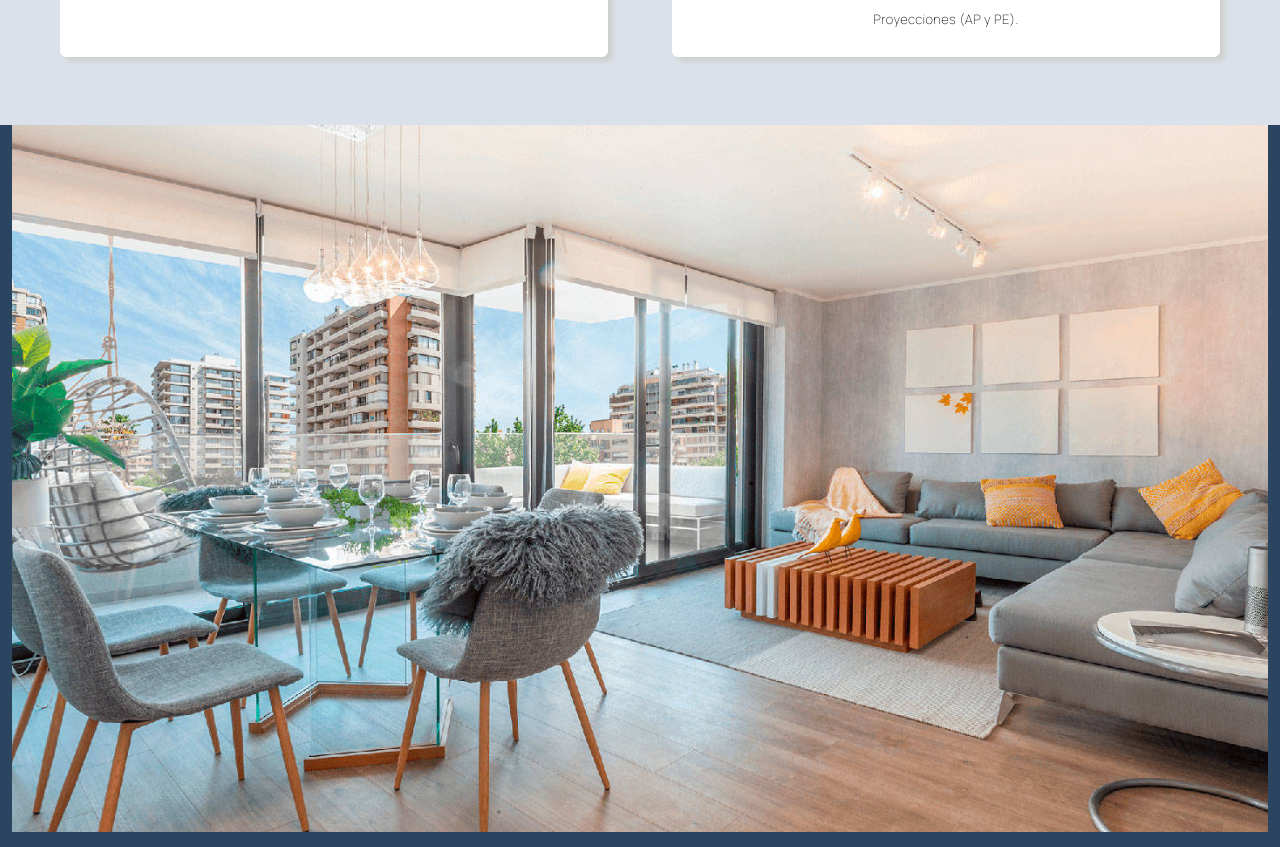
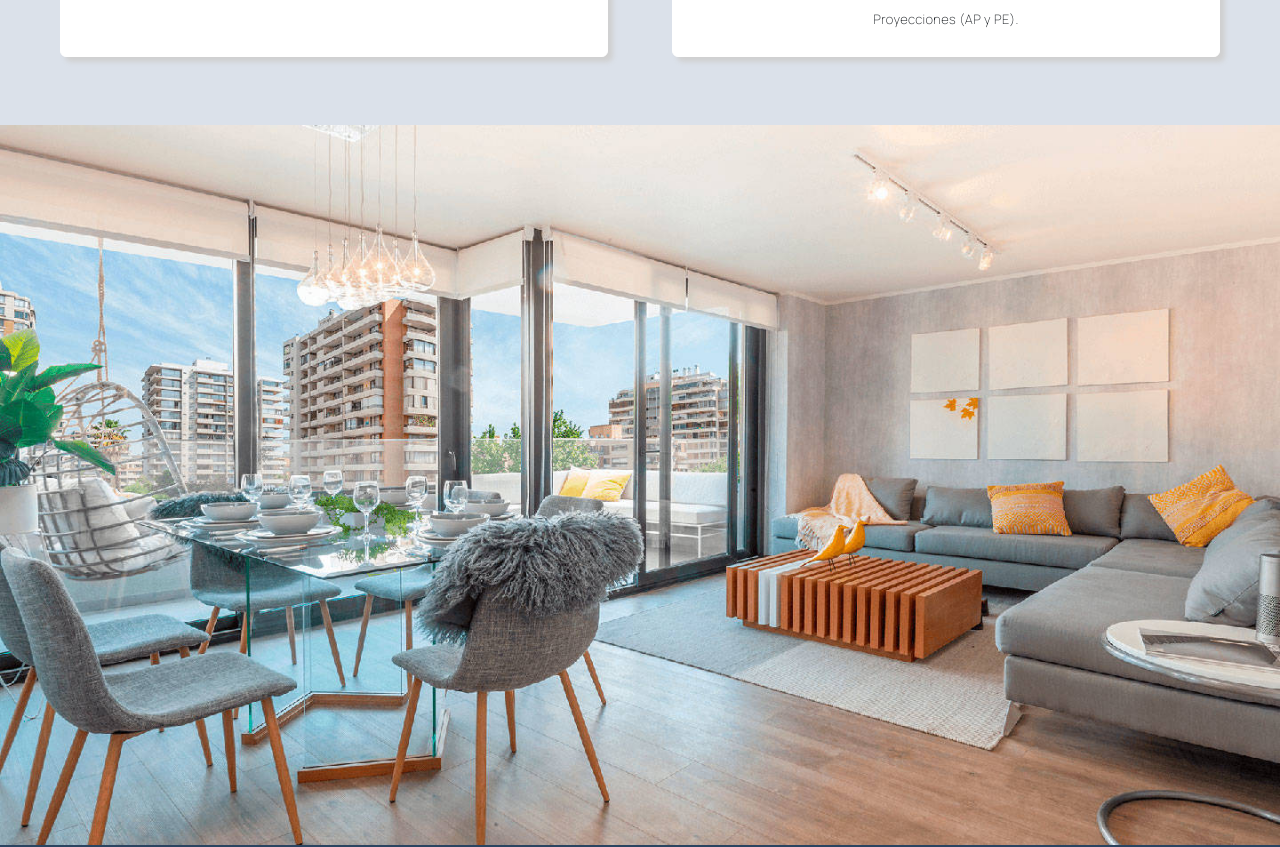
Before and after one commit to Marce3200/GMI, a React (Create React App) app: page / in a window 1280 px wide. Shown: the part 1740-2587 px from the top of the page. Built offline with nearby package versions, Linux system fonts and the light colour scheme.

Commit message:
arreglo padding imagen fluid

```diff
--- a/src/componentes/Header/header.css
+++ b/src/componentes/Header/header.css
@@ -3,7 +3,6 @@
   height: 80vh;
   background-size: cover;
   max-width: 100%;
-
   margin: 0;
 }
 
--- a/src/componentes/QuienesSomos/QuienesSomos.js
+++ b/src/componentes/QuienesSomos/QuienesSomos.js
@@ -8,7 +8,7 @@ import propiedad from "../img/propiedad.jpg"
 
 const QuienesSomos = () => {
   return (
-    <Container fluid className="seccion-quienes">
+    <Container fluid className="seccion-quienes p-0">
       <center>
         <Row className="row-quienes">
           <Col>
@@ -39,7 +39,7 @@ const QuienesSomos = () => {
       <center>
         <Row className="valores">
           <Col sm={12} md={4}>
-            <Card className="card-mision mt-3">
+            <Card className="card-mision mt-3" style={{height:"90%"}}>
               {/* <Card.Img className="foto-menu" variant="top" src={SUSHI1} /> */}
               <Card.Body>
               <i className="fa-regular fa-heart"></i>
@@ -54,7 +54,7 @@ const QuienesSomos = () => {
             </Card>
           </Col>
           <Col sm={12} md={4}>
-            <Card className="card-mision mt-3">
+            <Card className="card-mision mt-3" style={{height:"90%"}}>
               {/* <Card.Img className="foto-menu" variant="top" src={sushi2} /> */}
               <Card.Body>
               <i className="fa-regular fa-eye"></i>
@@ -69,7 +69,7 @@ const QuienesSomos = () => {
             </Card>
           </Col>
           <Col sm={12} md={4}>
-            <Card className="card-mision mt-3">
+            <Card className="card-mision mt-3" style={{height:"90%"}}>
               {/* <Card.Img className="foto-menu" variant="top" src={sushi6} /> */}
               <Card.Body>
               <i className="fa-regular fa-handshake"></i>
--- a/src/componentes/QuienesSomos/quienessomos.css
+++ b/src/componentes/QuienesSomos/quienessomos.css
@@ -45,8 +45,3 @@
   .valores{
     padding: 30px;
   }
-
-
-  .row-quienes{
-    padding: 0 !important;
-  }
--- a/src/componentes/Servicios/Servicios.js
+++ b/src/componentes/Servicios/Servicios.js
@@ -13,7 +13,7 @@ const Servicios = () => {
         <p className="titulo-seccion">Nuestros Servicios</p>
 
         <Col sm={12} md={6}>
-          <Card className="card-servicio" style={{height:"90%"}}>
+          <Card className="card-servicio" style={{height:"95%"}}>
             {/* <Card.Img className="foto-menu" variant="top" src={SUSHI1} /> */}
             <ListGroup variant="flush">
               <i className="fa-solid fa-sign-hanging fs-3 mt-3"></i>
@@ -48,7 +48,7 @@ const Servicios = () => {
           </Card>
         </Col>
         <Col sm={12} md={6}>
-          <Card className="card-servicio" style={{height:"90%"}}>
+          <Card className="card-servicio" style={{height:"95%"}}>
             {/* <Card.Img className="foto-menu" variant="top" src={sushi2} /> */}
             <ListGroup variant="flush">
               <i className="fa-solid fa-house-circle-check fs-3 mt-3"></i>
--- a/src/componentes/Servicios/servicios.css
+++ b/src/componentes/Servicios/servicios.css
@@ -3,6 +3,7 @@
   padding-bottom: 40px;
   padding-left: 40px;
   padding-right: 40px;
+
 }
 .text-card {
   font-size: 13px;
```
